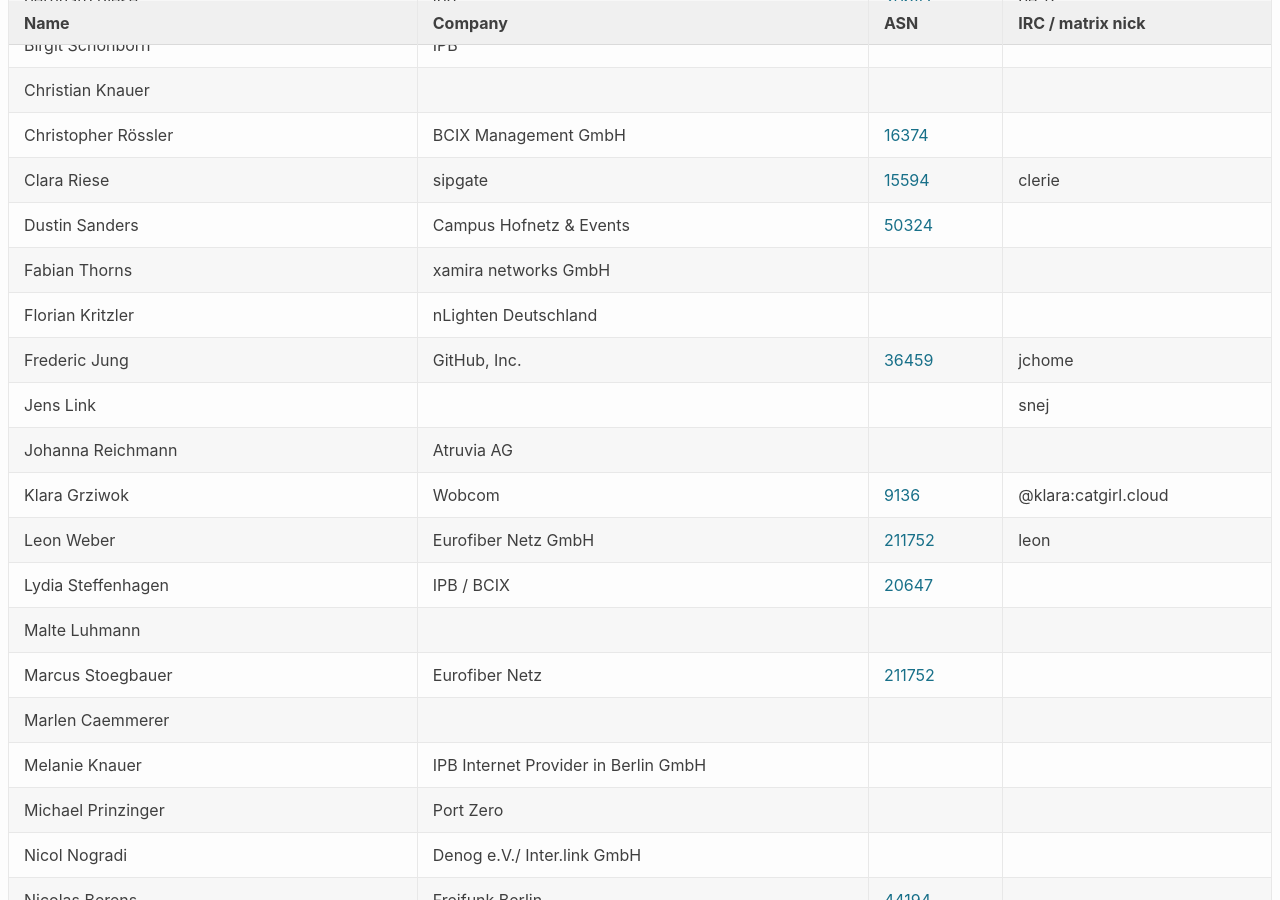
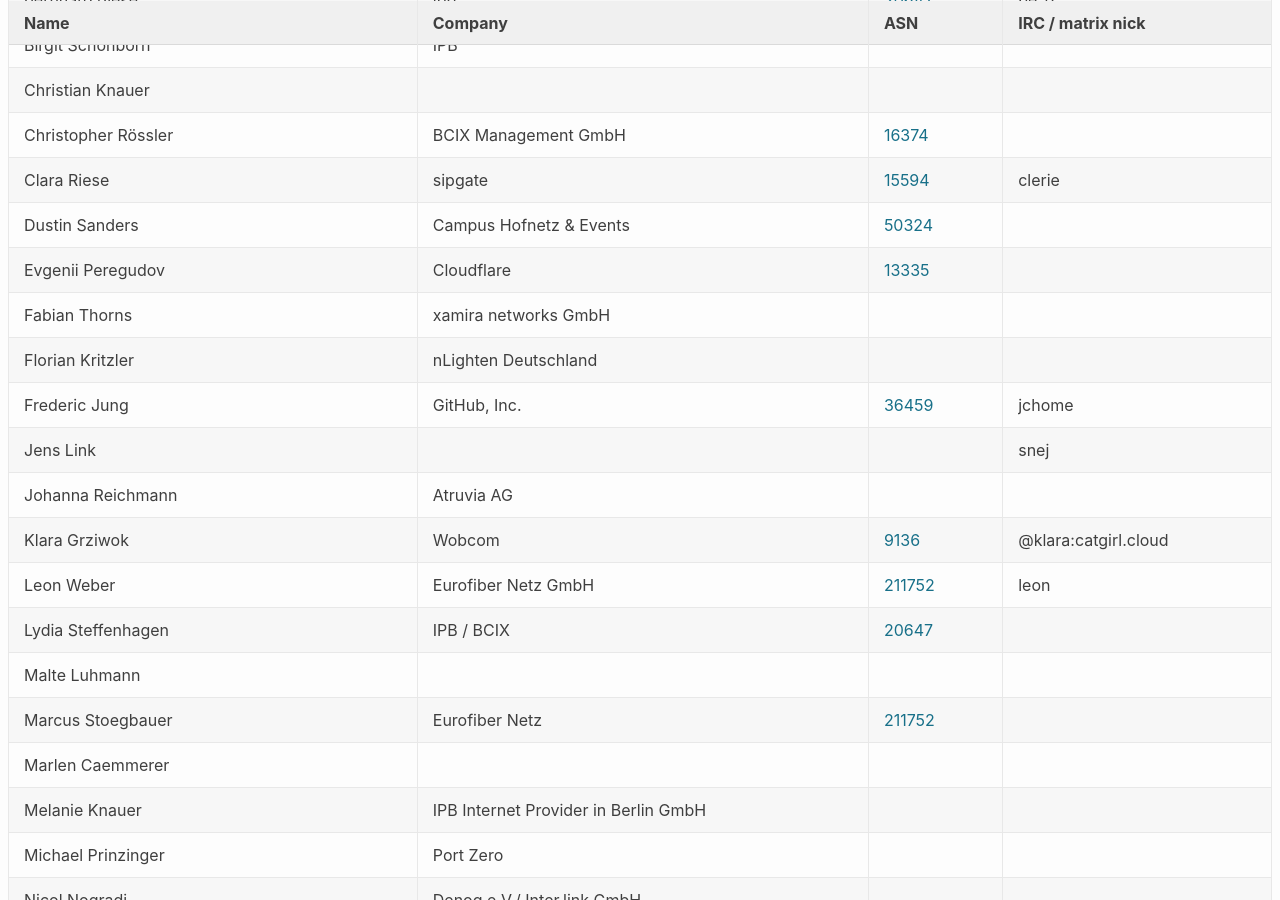
Before and after one commit to denog/pretix-attendeelist, a Jekyll site: the page built from denogmeetup25-03/index.markdown, in a window 1280 px wide and 900 px high, scrolled down 481 px. Built offline with Jekyll 4.4.1, drawn with Linux system fonts in a browser that asks for light colours.

Commit message:
Latest data: Fri Mar 14 10:10:53 UTC 2025

```diff
--- a/_data/attendees_denogmeetup25-03.json
+++ b/_data/attendees_denogmeetup25-03.json
@@ -88,6 +88,12 @@
     "company": "Campus Hofnetz & Events",
     "irc": null,
     "asn": "50324"
+  },
+  {
+    "name": "Evgenii Peregudov",
+    "company": "Cloudflare",
+    "irc": null,
+    "asn": "13335"
   },
   {
     "name": "Fabian Thorns",
```
